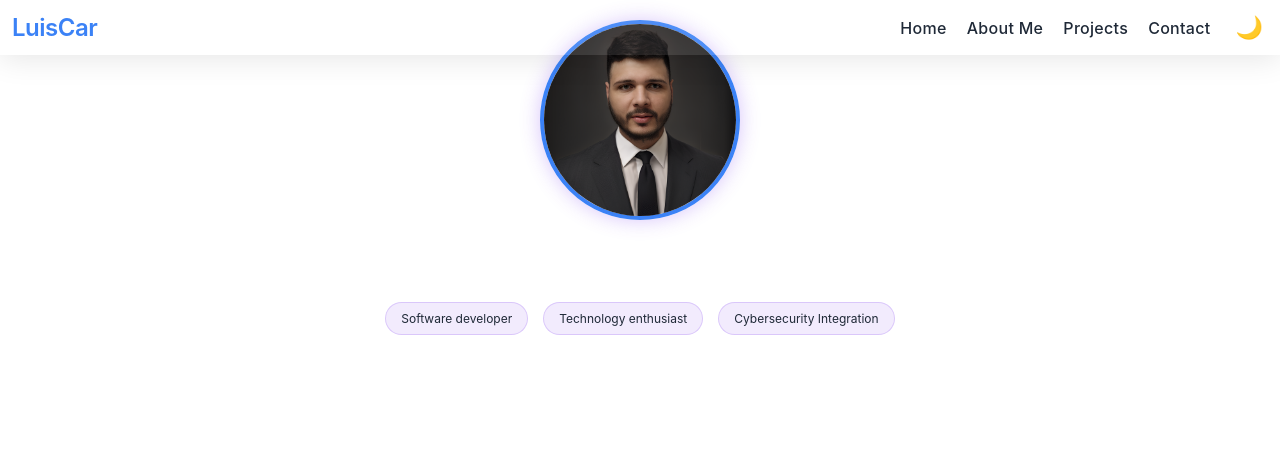
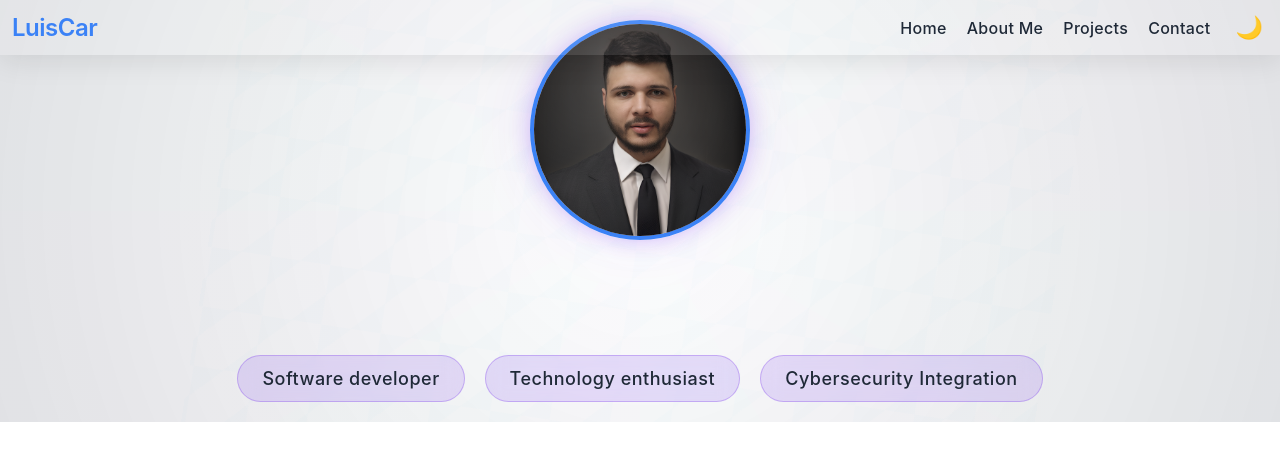
Before and after one commit to LuisCar09/personal_landing_page, a React (Vite) app in the folder personal_landing/: page / in a window 1280 px wide. Shown: the top 460 px of the page. Built offline with nearby package versions, Linux system fonts and the light colour scheme.

Commit message:
style: Mejora de efectos visuales y animaciones en el hero section

```diff
--- a/personal_landing/src/styles/Home.css
+++ b/personal_landing/src/styles/Home.css
@@ -1,37 +1,102 @@
 .home {
   min-height: 100vh;
-  padding-top: 8rem;
-  background: linear-gradient(135deg, var(--color-background) 0%, var(--color-background-alt) 100%);
+  display: flex;
+  flex-direction: column;
 }
 
 .hero-section {
-  min-height: calc(100vh - var(--header-height));
+  height: calc(100vh - var(--header-height));
   display: flex;
+  align-items: center;
   justify-content: center;
-  align-items: center;
-  padding: 2rem;
-  background: radial-gradient(circle at center, var(--color-bg-secondary) 0%, var(--color-bg) 100%);
+  position: relative;
+  background:
+    linear-gradient(120deg, rgba(124, 58, 237, 0.03) 0%, transparent 50%),
+    linear-gradient(240deg, rgba(6, 182, 212, 0.03) 0%, transparent 50%),
+    radial-gradient(circle at 0% 0%, rgba(124, 58, 237, 0.15) 0%, transparent 50%),
+    radial-gradient(circle at 100% 0%, rgba(6, 182, 212, 0.1) 0%, transparent 50%),
+    radial-gradient(circle at 100% 100%, rgba(124, 58, 237, 0.15) 0%, transparent 50%),
+    radial-gradient(circle at 0% 100%, rgba(6, 182, 212, 0.1) 0%, transparent 50%),
+    radial-gradient(circle at 50% 50%, var(--color-bg-secondary) 0%, var(--color-bg) 100%);
+  overflow: hidden;
+}
+
+.hero-section::before {
+  content: '';
+  position: absolute;
+  top: -50%;
+  left: -50%;
+  right: -50%;
+  bottom: -50%;
+  background:
+    repeating-linear-gradient(45deg,
+      rgba(124, 58, 237, 0.03) 25%,
+      transparent 25%,
+      transparent 75%,
+      rgba(6, 182, 212, 0.03) 75%,
+      rgba(6, 182, 212, 0.03));
+  background-size: 60px 60px;
+  animation: backgroundShift 20s linear infinite;
+  opacity: 0.4;
+  transform: rotate(0deg);
+}
+
+.hero-section::after {
+  content: '';
+  position: absolute;
+  inset: 0;
+  background:
+    radial-gradient(circle at 50% 50%, transparent 0%, rgba(15, 23, 42, 0.4) 100%),
+    repeating-conic-gradient(from 0deg,
+      rgba(124, 58, 237, 0.03) 0deg 30deg,
+      rgba(6, 182, 212, 0.03) 30deg 60deg);
+  opacity: 0.3;
+  z-index: 1;
 }
 
 .hero-content {
-  text-align: center;
+  position: relative;
+  z-index: 2;
+  display: flex;
+  flex-direction: column;
+  align-items: center;
+  justify-content: center;
+  gap: 3rem;
+  padding: 2rem;
   max-width: var(--max-width-xl);
+  width: 100%;
   animation: fadeIn 1s ease-out;
 }
 
 .profile-container {
-  width: 200px;
-  height: 200px;
-  margin: 0 auto 2rem;
+  width: 220px;
+  height: 220px;
+  margin: 0;
   border-radius: 50%;
   overflow: hidden;
   border: 4px solid var(--color-primary);
-  box-shadow: 0 0 20px rgba(124, 58, 237, 0.3);
-  transition: transform 0.3s ease;
+  box-shadow:
+    0 0 20px rgba(124, 58, 237, 0.3),
+    0 0 60px rgba(124, 58, 237, 0.1),
+    inset 0 0 15px rgba(124, 58, 237, 0.2);
+  transition: all 0.3s ease;
+  position: relative;
+}
+
+.profile-container::after {
+  content: '';
+  position: absolute;
+  inset: 0;
+  border-radius: 50%;
+  background: radial-gradient(circle at 30% 30%, rgba(255,255,255,0.1) 0%, transparent 70%);
 }
 
 .profile-container:hover {
-  transform: scale(1.05);
+  transform: scale(1.05) rotate(2deg);
+  box-shadow:
+    0 0 30px rgba(124, 58, 237, 0.4),
+    0 0 80px rgba(124, 58, 237, 0.2),
+    inset 0 0 20px rgba(124, 58, 237, 0.3);
 }
 
 .profile-image {
@@ -42,40 +107,71 @@
 }
 
 h1 {
-  font-size: 3.5rem;
-  margin: 1rem 0;
-  background: linear-gradient(135deg, var(--color-primary) 0%, var(--color-accent) 100%);
+  font-size: 4.5rem;
+  margin: 0;
+  padding: 0;
+  background: linear-gradient(135deg,
+    var(--color-primary) 0%,
+    var(--color-accent) 50%,
+    var(--color-primary) 100%);
+  background-size: 200% auto;
   -webkit-background-clip: text;
   -webkit-text-fill-color: transparent;
-  animation: slideUp 0.8s ease-out;
+  animation:
+    slideUp 0.8s ease-out,
+    gradientShift 5s ease infinite;
 }
 
 .roles-list {
   display: flex;
   justify-content: center;
-  gap: 1.5rem;
-  margin-top: 2rem;
+  gap: 2rem;
+  margin: 0;
   padding: 0;
   list-style: none;
   flex-wrap: wrap;
 }
 
 .roles-list li {
-  font-size: 1.2rem;
-  padding: 0.8rem 1.5rem;
-  background: rgba(124, 58, 237, 0.1);
-  border-radius: 2rem;
+  font-size: 1.8rem;
+  padding: 1.2rem 2.4rem;
+  background: rgba(124, 58, 237, 0.15);
+  border-radius: 3rem;
   backdrop-filter: blur(10px);
   transition: all 0.3s ease;
-  border: 1px solid rgba(124, 58, 237, 0.2);
+  border: 1px solid rgba(124, 58, 237, 0.3);
   animation: fadeInUp 0.8s ease-out forwards;
   animation-delay: calc(var(--i) * 0.1s);
+  font-weight: 500;
+  letter-spacing: 0.5px;
+  position: relative;
+  overflow: hidden;
+}
+
+.roles-list li::before {
+  content: '';
+  position: absolute;
+  top: -50%;
+  left: -50%;
+  width: 200%;
+  height: 200%;
+  background: radial-gradient(circle, rgba(255,255,255,0.1) 0%, transparent 70%);
+  transform: rotate(0deg);
+  transition: all 0.5s ease;
+  opacity: 0;
 }
 
 .roles-list li:hover {
   transform: translateY(-5px);
-  background: rgba(124, 58, 237, 0.2);
-  box-shadow: 0 5px 15px rgba(124, 58, 237, 0.2);
+  background: rgba(124, 58, 237, 0.25);
+  box-shadow:
+    0 5px 15px rgba(124, 58, 237, 0.3),
+    0 0 30px rgba(124, 58, 237, 0.1);
+}
+
+.roles-list li:hover::before {
+  opacity: 1;
+  transform: rotate(180deg);
 }
 
 @keyframes fadeIn {
@@ -109,24 +205,42 @@ h1 {
   }
 }
 
+@keyframes gradientShift {
+  0% { background-position: 0% 50%; }
+  50% { background-position: 100% 50%; }
+  100% { background-position: 0% 50%; }
+}
+
+@keyframes backgroundShift {
+  0% {
+    transform: rotate(0deg);
+  }
+  100% {
+    transform: rotate(360deg);
+  }
+}
+
 @media (max-width: 768px) {
+  .hero-content {
+    padding: 1rem;
+    gap: 1.5rem;
+  }
+
   .profile-container {
-    width: 150px;
-    height: 150px;
+    width: 180px;
+    height: 180px;
   }
 
   h1 {
-    font-size: 2.5rem;
+    font-size: 3rem;
   }
 
   .roles-list {
-    flex-direction: column;
-    align-items: center;
     gap: 1rem;
   }
 
   .roles-list li {
-    width: 100%;
-    max-width: 300px;
+    font-size: 1.6rem;
+    padding: 1rem 2rem;
   }
 }
```
